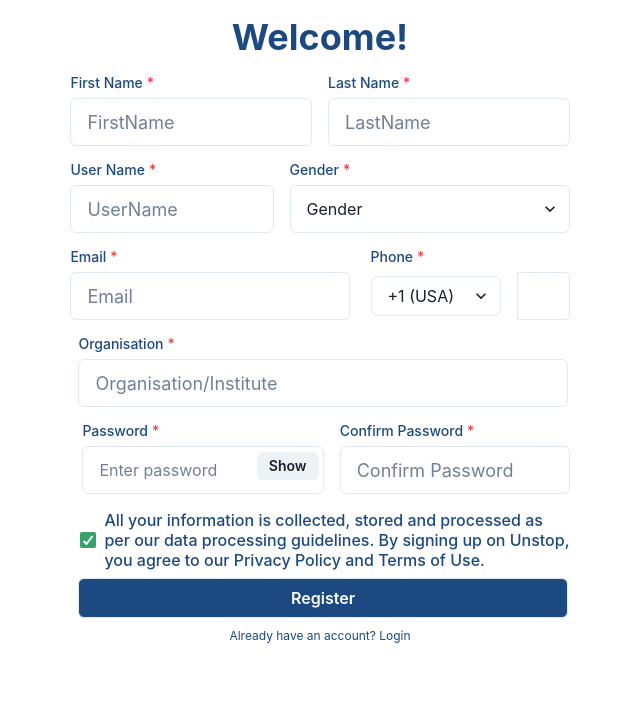
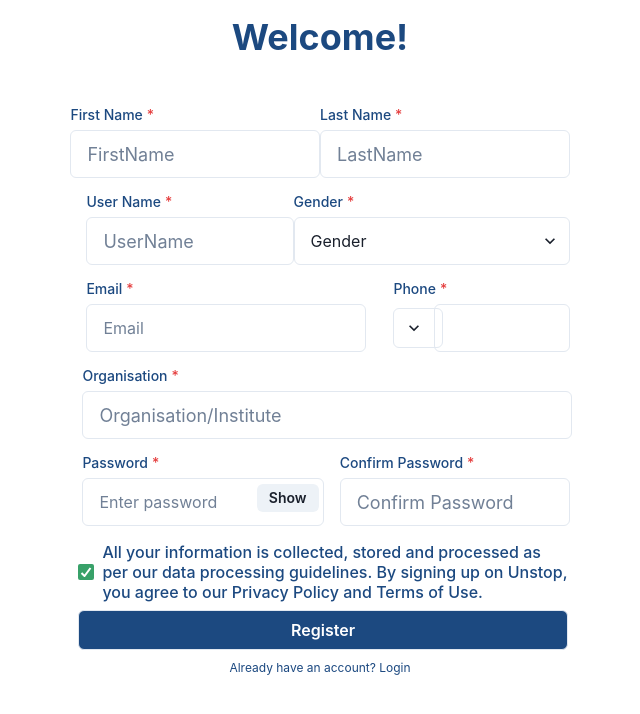
Before and after one commit to jhaaman1/unstop-frontend, a React (Create React App) app: page /signup in a window 1280 px wide. Shown: the top 714 px of the page, without its empty margins (320-960 px from the left). Built offline with nearby package versions, Linux system fonts and the light colour scheme.

Commit message:
enhacing ui of signup and login

```diff
--- a/src/Components/Login/Login.jsx
+++ b/src/Components/Login/Login.jsx
@@ -5,7 +5,7 @@ import "./Login.css";
 
 const Login = () => {
   return (
-    <Box className="logincontainer">
+    <Box className="logincontainer" >
       <Heading fontSize={{ base: "2xl", md: "4xl" }} className="heading-login">
         Welcome Back
       </Heading>
@@ -14,7 +14,7 @@ const Login = () => {
         <FormControl isRequired>
           <Box>
             <FormLabel
-              fontSize={{ base: "md", md: "lg" }}
+              fontSize={["30%","50%","80%"]}
               mt="4"
               ml="2"
               className="email-label"
@@ -23,7 +23,7 @@ const Login = () => {
             </FormLabel>
             <Input
               type="text"
-              fontSize={{ base: "md", md: "lg" }}
+              fontSize={["30%","50%","80%"]}
               placeholder="Email"
             />
           </Box>
--- a/src/Pages/Signup.css
+++ b/src/Pages/Signup.css
@@ -1,3 +1,9 @@
+.signupformbox{
+    width: 40%;
+    margin: auto;
+    margin-top: 3rem;
+    /* border: 2px solid; */
+}
 .heading-signup{
     font-weight: 500;
     font-size: 36px !important;
@@ -6,6 +12,7 @@
     text-align: center;
     font-family: "Inter",sans-serif!important;
 }
+
 
 body {
     font-family: "Inter",sans-serif!important;
@@ -21,12 +28,6 @@ body {
     margin-bottom: 10px;
 }
 
-.form-main{
-    /* border: 1px solid red; */
-    width: 40% !important;
-    margin: auto;
-    margin-top: 1rem;
-}
 
 .form-main input{
     height: 48px !important;
@@ -34,26 +35,21 @@ body {
 
 .select-sign{
     height: 48px !important;
-    width: 280px !important;
+    width: 276px !important;
 }
 
 .phone-numbr{
     width: 46% !important;
-    margin-left: 5px;
+    margin-left: 11px;
 }
 
-.countrycode{
-    width: 50% !important;
-}
 
 .signup-checkbox{
     color: #1c4980;
-    font-size: 14px;
+    font-size: 14px !important;
     font-weight: 500;
     height: auto;
     line-height: normal;
-    padding-left: 10px;
-    /* margin: 7p; */
 }
 
 .login-already{
--- a/src/Pages/Signup.jsx
+++ b/src/Pages/Signup.jsx
@@ -19,9 +19,9 @@ const Signup = () => {
       <Heading fontSize={{ base: "2xl", md: "4xl" }} className="heading-signup">
         Welcome!
       </Heading>
-
+      <Box className="signupformbox">
          <FormControl className="form-main" isRequired>
-        <Flex gap={4}>
+          <Flex flexDirection={["column-reverse", "column-reverse", "row", "row"]}>
             <Box m="auto">
               <FormLabel
                 fontSize={{ base: "md", md: "lg" }}
@@ -49,8 +49,9 @@ const Signup = () => {
               />
             </Box>
           </Flex>
-        <Flex gap={4} mt="4">
-          <Box m="auto">
+
+          <Flex mt="4"  flexDirection={["column-reverse", "column-reverse", "row", "row"]}>
+            <Box m="auto" ml={4}>
               <FormLabel
                 fontSize={{ base: "md", md: "lg" }}
                 className="firstname-label"
@@ -63,7 +64,7 @@ const Signup = () => {
                 placeholder="UserName"
               />
             </Box>
-          <Box>
+            <Box >
               <FormLabel
                 fontSize={{ base: "md", md: "lg" }}
                 className="firstname-label"
@@ -81,67 +82,64 @@ const Signup = () => {
             </Box>
           </Flex>
 
-        <Flex gap={4} mt="4">
-          <Box m="auto">
+          <Flex gap={4} mt="4" flexDirection={["column-reverse", "column-reverse", "row", "row"]}>
+            <Box m="auto" ml={4}>
               <FormLabel
-              fontSize={{ base: "md", md: "lg" }}
                 className="firstname-label"
               >
                 Email
               </FormLabel>
               <Input
                 type="text"
-              fontSize={{ base: "md", md: "lg" }}
                 placeholder="Email"
+                w={'280px'}
               />
             </Box>
             <Box className="phone-numbr">
               <FormLabel
-              fontSize={{ base: "md", md: "lg" }}
                 className="firstname-label"
               >
                 Phone
               </FormLabel>
-            <Box>
-              <Flex flexWrap="wrap" alignItems="center">
+              <Box >
+                <Flex flexWrap="wrap" flexDirection={["column-reverse", "column-reverse", "row", "row"]} alignItems="center">
                   <Select
                     name="countryCode"
-                  w={{ base: "100%", md: "auto" }}
-                  mr={{ base: 0, md: 4 }}
-                  mb={{ base: 4, md: 0 }}
+                    w={['23%', '23%']}
                   >
                     <option value="+1">+1 (USA)</option>
                     <option value="+44">+44 (UK)</option>
                     <option value="+91">+91 (India)</option>
-                  {/* Add more countries as needed */}
                   </Select>
                   <Input
                     type="tel"
                     name="phone"
                     flex="1"
-                  borderRadius={{ base: "4px", md: "0 4px 4px 0" }}
+
                   />
                 </Flex>
               </Box>
             </Box>
           </Flex>
+
           <FormLabel
             fontSize={{ base: "md", md: "lg" }}
             mt="4"
-          ml="2"
+            ml="3"
             className="firstname-label"
           >
             Organisation
           </FormLabel>
+
           <Input
             type="text"
             fontSize={{ base: "md", md: "lg" }}
             placeholder="Organisation/Institute"
             width={"98%"}
-          ml="2"
+            ml="3"
           />
 
-        <Flex gap={4} mt="4">
+          <Flex gap={4} mt="4" flexDirection={["column-reverse", "column-reverse", "row", "row"]}>
             <Box m="auto" ml={3}>
               <FormLabel
                 fontSize={{ base: "md", md: "lg" }}
@@ -155,7 +153,6 @@ const Signup = () => {
               <FormLabel
                 fontSize={{ base: "md", md: "lg" }}
                 className="firstname-label"
-
               >
                 Confirm Password
               </FormLabel>
@@ -167,16 +164,37 @@ const Signup = () => {
             </Box>
           </Flex>
 
-        <Checkbox colorScheme="green" defaultChecked mt={4} className='signup-checkbox'>
-        All your information is collected, stored and processed as per our data processing guidelines. By signing up on Unstop, you agree to our <a href="">Privacy Policy</a> and <a href="">Terms of Use</a>.
+          <Checkbox
+            colorScheme="green"
+            defaultChecked
+            mt={4}
+            ml='2'
+            className="signup-checkbox"
+          >
+            All your information is collected, stored and processed as per our
+            data processing guidelines. By signing up on Unstop, you agree to
+            our <a href="">Privacy Policy</a> and <a href="">Terms of Use</a>.
           </Checkbox>
 
-        <Button variant={'outline'} color='white' bg='#1c4980' width={"98%"}
-          ml="2" mt='2' >Register</Button>
+          <Button
+            variant={"outline"}
+            color="white"
+            bg="#1c4980"
+            width={"98%"}
+            ml="2"
+            mt="2"
+          >
+            Register
+          </Button>
 
-        <Box className="login-already">Already have an account? <span><a href="login">Login</a></span></Box>
-
+          <Box className="login-already">
+            Already have an account?{" "}
+            <span>
+              <a href="login">Login</a>
+            </span>
+          </Box>
         </FormControl>
+      </Box>
     </Box>
   );
 };
--- a/src/Routes/AllRoutes.jsx
+++ b/src/Routes/AllRoutes.jsx
@@ -1,13 +1,14 @@
 import React from 'react'
 import { Route, Routes } from 'react-router-dom'
 import Login from '../Components/Login/Login'
+import Home from '../Pages/Home'
 import Signup from '../Pages/Signup'
 
 const AllRoutes = () => {
   return (
     <div>
         <Routes>
-            <Route path='/' element='' />
+            <Route path='/' element={<Home/>} />
             <Route path='/signup' element={<Signup/>} />
             <Route path='/login' element={<Login/>} />
 
```
Lines whose indentation alone changed are shown as unchanged.
